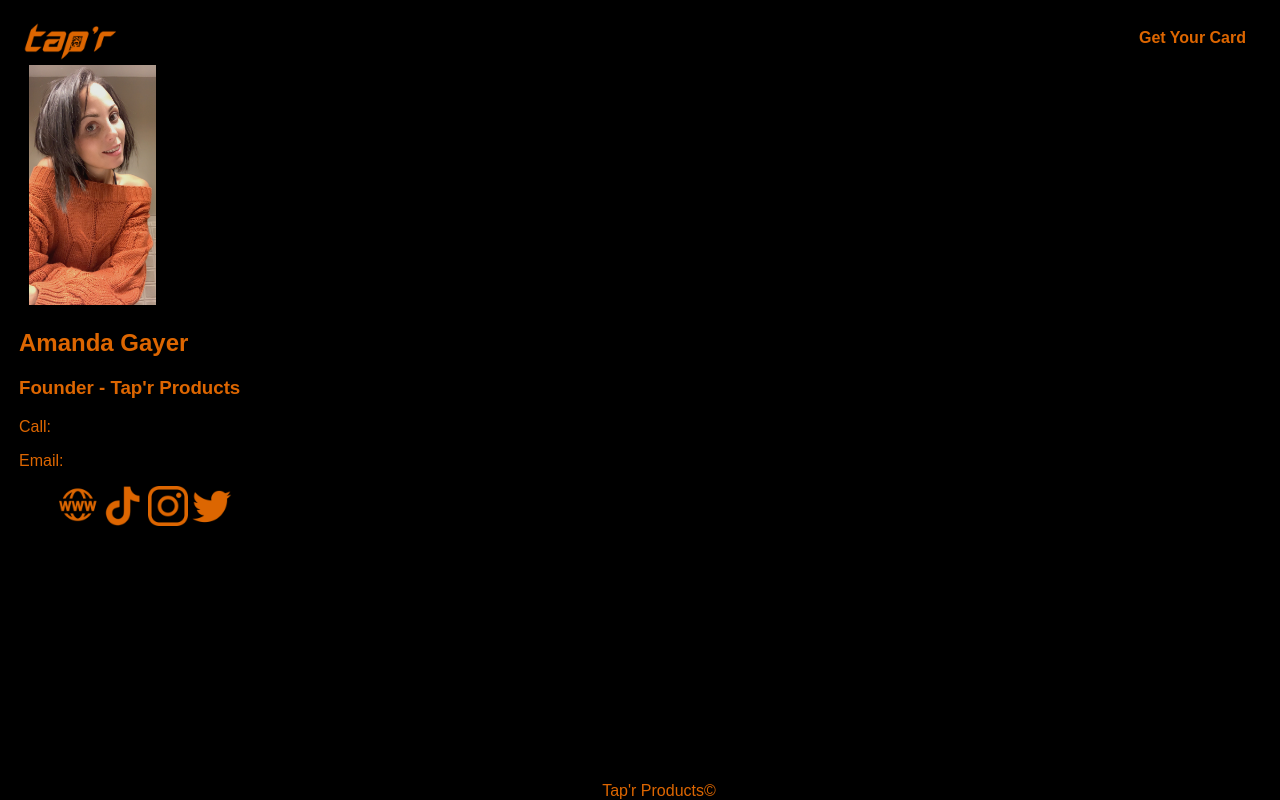
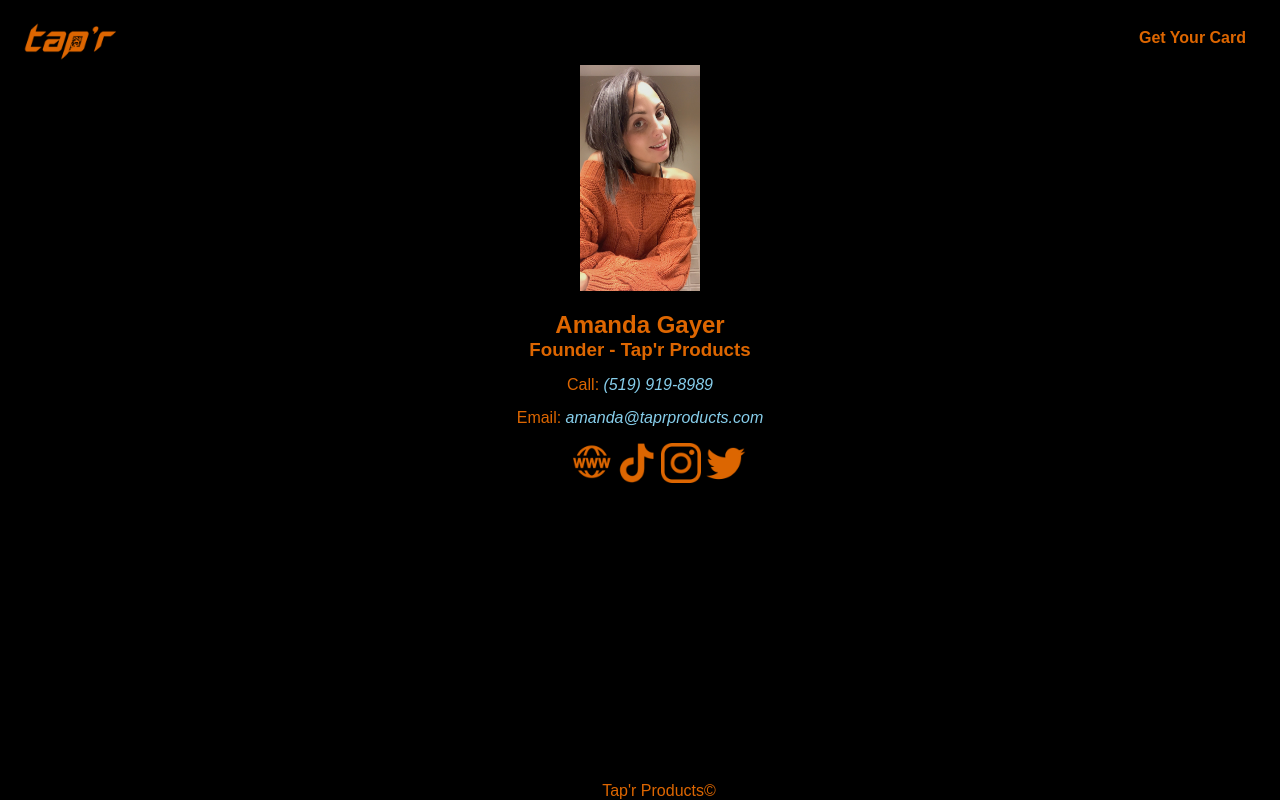
Before and after one commit to najiblitz/TapRCardSample, a plain HTML site: page index.html in a window 1280 px wide. Drawn offline with Linux system fonts and the light colour scheme.

Commit message:
Update layout.css

```diff
--- a/layout.css
+++ b/layout.css
@@ -11,6 +11,7 @@ html {
     border: 11px black solid;
     font-family: sans-serif;
     height: 100vh;
+    background-color: black;
 }
 
 nav > img {
@@ -35,22 +36,28 @@ header {
 }
 
 div > img {
-    max-height: 240px;
-/*    float: left;*/
-    padding-right: 10px;
-    padding-left: 10px;
+    display: flex;
+    justify-content: center;
+    width: 120px;
+    margin: auto;
     padding-bottom: 10px;
 }
 
 h2 {
+     width: 215px;
+    margin: auto;
     margin-top: 10px;
     font-family: sans-serif;
     color: #DD6601;
+    text-align: center;
 }
 
 h3 {
     font-family: sans-serif;
     color: #DD6601;
+    width: 300px;
+    text-align: center;
+    margin: auto;
 }
 
 ul > a {
@@ -60,12 +67,21 @@ ul > a {
 
 p > a {
     text-decoration-line: none;
-    color: black;
-    font-style: italic
+    color: skyblue;
+    font-style: italic;
 }
 
 p {
+     width: 300px;
+    margin: auto;
+    margin-top: 15px;
+    text-align: center;
     color: #DD6601;
+}
+
+.socialLinks {
+    width: 215px;
+    margin: auto;
 }
 
 footer {
```
